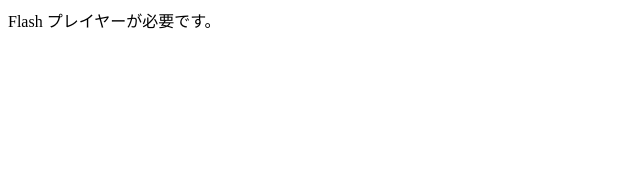
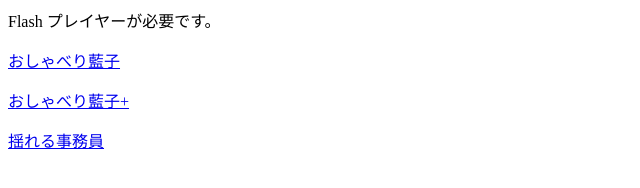
Before and after one commit to furugomu/takamoriaiko.com, a plain HTML site: page index.html in a window 1280 px wide. Shown: the whole page, without its empty margins (0-640 px from the left). Drawn offline with Linux system fonts and the light colour scheme.

Commit message:
表紙から他へのリンク

```diff
--- a/index.html
+++ b/index.html
@@ -6,14 +6,13 @@
   <meta name="viewport" content="width=device-width">
  </head>
  <body>
-<!--
-for (<anniversary/*.swf>) {
-  print "<object data=$_ type=application/x-shockwave-flash width=480 height=640>\n</object>";
-}
--->
-<object data=anniversary/f_0021a3.swf type=application/x-shockwave-flash width=480 height=640>
- Flash プレイヤーが必要です。
-</object>
+  <object data=anniversary/f_0021a3.swf type=application/x-shockwave-flash width=480 height=640>
+   Flash プレイヤーが必要です。
+  </object>
+
+  <p><a href="talk/">おしゃべり藍子</a></p>
+  <p><a href="talk+/">おしゃべり藍子+</a></p>
+  <p><a href="chihiro/">揺れる事務員</a></p>
 
  </body>
 </html>
```
